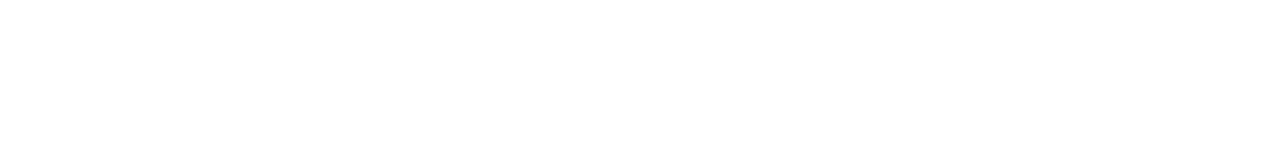
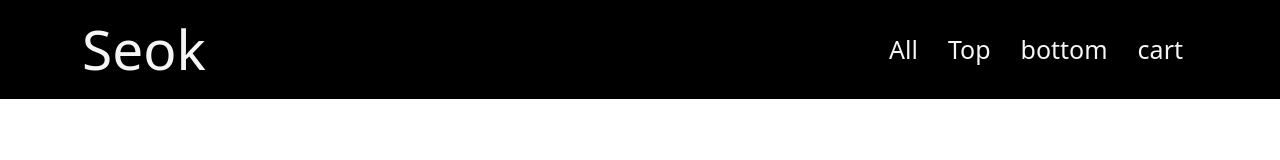
Before and after one commit to cwseok/first-shop, a plain HTML site: page 404.html in a window 1280 px wide. Drawn offline with Linux system fonts and the light colour scheme; the site is published under a folder, as on GitHub Pages, so addresses that start at the root find nothing.

Commit message:
Add files via upload

```diff
--- a/404.html
+++ b/404.html
@@ -1 +1 @@
-<!doctype html><html lang="en"><head><meta charset="utf-8"/><link rel="icon" href="/favicon.ico"/><meta name="viewport" content="width=device-width,initial-scale=1"/><meta name="theme-color" content="#000000"/><meta name="description" content="Web site created using create-react-app"/><link rel="apple-touch-icon" href="/logo192.png"/><link rel="manifest" href="/manifest.json"/><title>React App</title><script defer="defer" src="/static/js/main.fddb3ba5.js"></script><link href="/static/css/main.44d0bd8f.css" rel="stylesheet"></head><body><noscript>You need to enable JavaScript to run this app.</noscript><div id="root"></div></body></html>
+<!doctype html><html lang="en"><head><meta charset="utf-8"/><link rel="icon" href="./favicon.ico"/><meta name="viewport" content="width=device-width,initial-scale=1"/><meta name="theme-color" content="#000000"/><meta name="description" content="Web site created using create-react-app"/><link rel="apple-touch-icon" href="./logo192.png"/><link rel="manifest" href="./manifest.json"/><title>React App</title><script defer="defer" src="./static/js/main.fddb3ba5.js"></script><link href="./static/css/main.44d0bd8f.css" rel="stylesheet"></head><body><noscript>You need to enable JavaScript to run this app.</noscript><div id="root"></div></body></html>
```
Also changed, not shown: index.html (added, +1 -0 lines).
